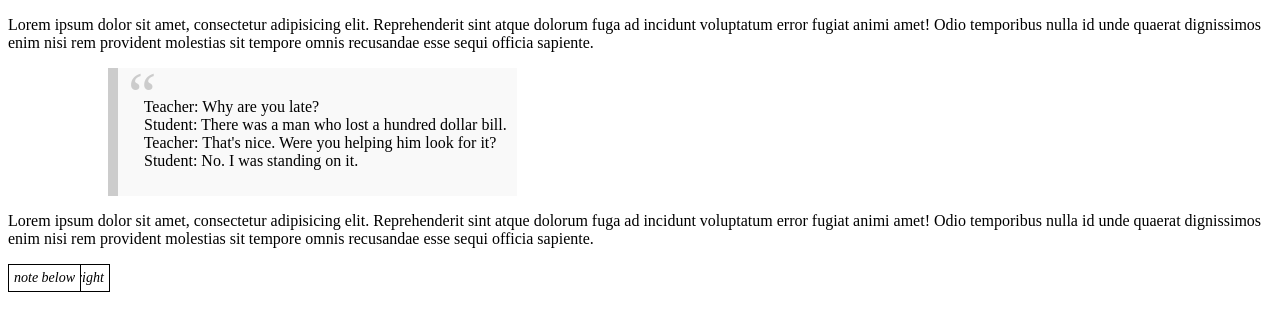
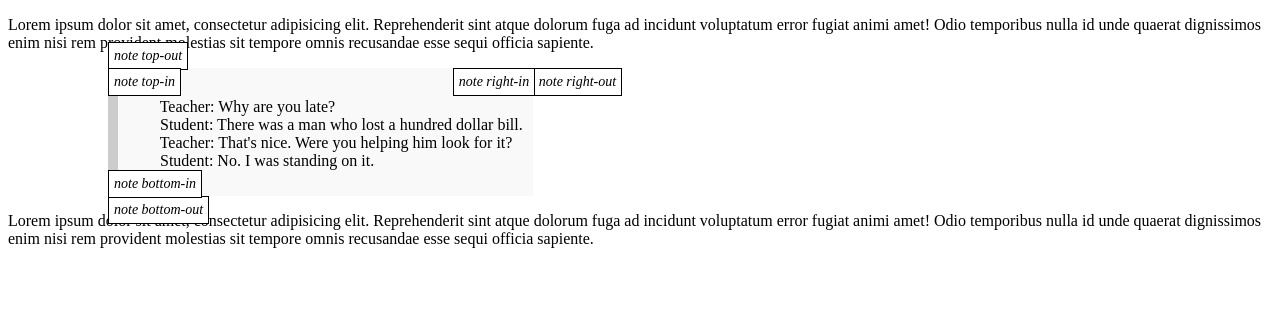
Before and after one commit to fanerotim/DOM-and-algorithms, a website: page position-note-inside-container/index.html in a window 1280 px wide. Drawn offline with Linux system fonts and the light colour scheme.

Commit message:
add solution to position element within container challenge

```diff
--- a/position-note-inside-container/index.css
+++ b/position-note-inside-container/index.css
@@ -1,5 +1,5 @@
 .note {
-  position: fixed;
+  position: absolute;
   z-index: 1000;
   padding: 5px;
   border: 1px solid black;
@@ -16,6 +16,7 @@
   quotes: "\201C""\201D""\2018""\2019";
   display: inline-block;
   white-space: pre;
+  position: relative;
 }
 
 blockquote:before {
--- a/position-note-inside-container/index.html
+++ b/position-note-inside-container/index.html
@@ -8,7 +8,9 @@
 
 <body>
 
-  <p>Lorem ipsum dolor sit amet, consectetur adipisicing elit. Reprehenderit sint atque dolorum fuga ad incidunt voluptatum error fugiat animi amet! Odio temporibus nulla id unde quaerat dignissimos enim nisi rem provident molestias sit tempore omnis recusandae
+    <p>Lorem ipsum dolor sit amet, consectetur adipisicing elit. Reprehenderit sint atque dolorum fuga ad incidunt
+        voluptatum error fugiat animi amet! Odio temporibus nulla id unde quaerat dignissimos enim nisi rem provident
+        molestias sit tempore omnis recusandae
         esse sequi officia sapiente.</p>
 
     <blockquote>
@@ -18,7 +20,9 @@
         Student: No. I was standing on it.
     </blockquote>
 
-  <p>Lorem ipsum dolor sit amet, consectetur adipisicing elit. Reprehenderit sint atque dolorum fuga ad incidunt voluptatum error fugiat animi amet! Odio temporibus nulla id unde quaerat dignissimos enim nisi rem provident molestias sit tempore omnis recusandae
+    <p>Lorem ipsum dolor sit amet, consectetur adipisicing elit. Reprehenderit sint atque dolorum fuga ad incidunt
+        voluptatum error fugiat animi amet! Odio temporibus nulla id unde quaerat dignissimos enim nisi rem provident
+        molestias sit tempore omnis recusandae
         esse sequi officia sapiente.</p>
 
 
@@ -33,7 +37,37 @@
          * Both elements: elem and anchor must be in the document
          */
         function positionAt(anchor, position, elem) {
-      // ... your code ...
+
+            const coordinates = anchor.getBoundingClientRect();
+            console.log(coordinates);
+
+            switch (position) {
+                case 'top-out':
+                    elem.style.left = coordinates.left + 'px';
+                    elem.style.top = (coordinates.top - elem.clientHeight) + 'px';
+                    break;
+                case 'top-in':
+                    elem.style.left = coordinates.left + 'px';
+                    elem.style.top = coordinates.top + 'px';
+                    break;
+                case 'right-out':
+                    elem.style.left = coordinates.right + 'px';
+                    elem.style.top = coordinates.top + 'px';
+                    break;
+                case 'right-in':
+                    elem.style.left = (coordinates.right - elem.clientWidth) + 'px';
+                    elem.style.top = coordinates.top + 'px';
+                    break;
+                case 'bottom-out':
+                    elem.style.top = coordinates.bottom + 'px';
+                    elem.style.left = coordinates.left + 'px';
+                    break;
+                case 'bottom-in':
+                    elem.style.left = coordinates.left + 'px';
+                    elem.style.top = coordinates.bottom - elem.clientHeight + 'px';
+                    break;
+
+            }
         }
 
         /**
@@ -53,11 +87,15 @@
         // test it
         let blockquote = document.querySelector('blockquote');
 
-    showNote(blockquote, "top", "note above");
-    showNote(blockquote, "right", "note at the right");
-    showNote(blockquote, "bottom", "note below");
+        showNote(blockquote, "top-out", "note top-out");
+        showNote(blockquote, "top-in", "note top-in");
+        showNote(blockquote, "right-out", "note right-out");
+        showNote(blockquote, "right-in", "note right-in");
+        showNote(blockquote, "bottom-out", "note bottom-out");
+        showNote(blockquote, "bottom-in", "note bottom-in");
     </script>
 
 
 </body>
+
 </html>
```
Lines whose indentation alone changed are shown as unchanged.
